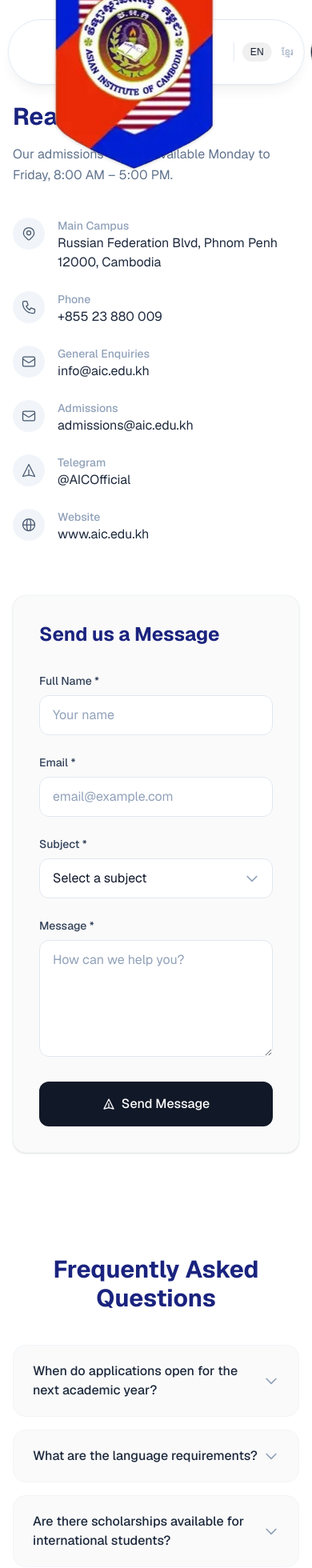
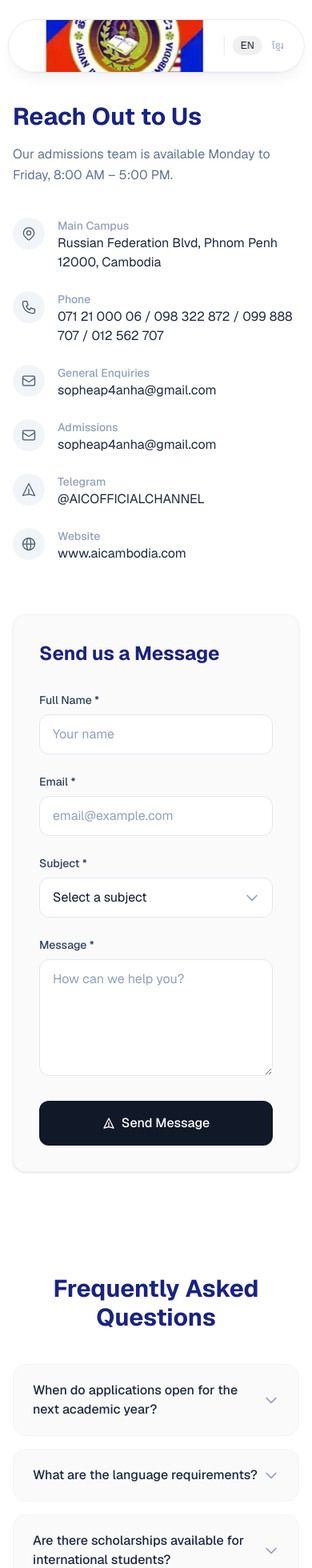
Before and after one commit to Oeun-nuphea/school-demo, a Next.js app: page /en/contact in a window 390 px wide. Shown: the top 1960 px of the page at 80% size. Built offline with nearby package versions, Linux system fonts and the light colour scheme.

Commit message:
feat: implement reusable FAQAccordion component, update contact information, and refresh leadership details.

```diff
--- a/src/app/[locale]/contact/page.tsx
+++ b/src/app/[locale]/contact/page.tsx
@@ -1,4 +1,5 @@
 import { getDictionary } from "@/dictionaries/getDictionary";
+import FAQAccordion from "@/components/FAQAccordion";
 
 export default async function Contact({ params }: { params: Promise<{ locale: 'en' | 'km' }> }) {
   const { locale } = await params;
@@ -56,7 +57,7 @@
                 </div>
                 <div>
                   <p className="text-sm text-slate-400 font-medium">Phone</p>
-                  <p className="text-slate-800">+855 23 880 009</p>
+                  <p className="text-slate-800">071 21 000 06 / 098 322 872 / 099 888 707 / 012 562 707</p>
                 </div>
               </div>
 
@@ -67,7 +68,7 @@
                 </div>
                 <div>
                   <p className="text-sm text-slate-400 font-medium">General Enquiries</p>
-                  <p className="text-slate-800">info@aic.edu.kh</p>
+                  <p className="text-slate-800">sopheap4anha@gmail.com</p>
                 </div>
               </div>
 
@@ -78,7 +79,7 @@
                 </div>
                 <div>
                   <p className="text-sm text-slate-400 font-medium">Admissions</p>
-                  <p className="text-slate-800">admissions@aic.edu.kh</p>
+                  <p className="text-slate-800">sopheap4anha@gmail.com</p>
                 </div>
               </div>
 
@@ -89,7 +90,7 @@
                 </div>
                 <div>
                   <p className="text-sm text-slate-400 font-medium">Telegram</p>
-                  <p className="text-slate-800">@AICOfficial</p>
+                  <p className="text-slate-800">@AICOFFICIALCHANNEL</p>
                 </div>
               </div>
 
@@ -100,7 +101,7 @@
                 </div>
                 <div>
                   <p className="text-sm text-slate-400 font-medium">Website</p>
-                  <p className="text-slate-800">www.aic.edu.kh</p>
+                  <p className="text-slate-800">www.aicambodia.com</p>
                 </div>
               </div>
             </div>
@@ -171,22 +172,7 @@
           <h2 className="text-3xl font-bold text-center mb-10" style={{ color: '#1a237e' }}>
             Frequently Asked Questions
           </h2>
-          <div className="space-y-4">
-            {faqs.map((faq, idx) => (
-              <details
-                key={idx}
-                className="group w-full bg-[#fafafa] border border-slate-100 rounded-2xl overflow-hidden transition-all duration-300 open:shadow-md"
-              >
-                <summary className="w-full px-6 py-5 flex items-center justify-between cursor-pointer hover:bg-slate-50 transition-colors list-none [&::-webkit-details-marker]:hidden">
-                  <span className="font-medium text-slate-800">{faq.question}</span>
-                  <svg className="w-5 h-5 text-slate-400 group-open:-rotate-180 transition-transform duration-300 shrink-0" fill="none" viewBox="0 0 24 24" stroke="currentColor"><path strokeLinecap="round" strokeLinejoin="round" strokeWidth={2} d="M19 9l-7 7-7-7" /></svg>
-                </summary>
-                <div className="px-6 pb-5 pt-0 text-slate-600 leading-relaxed border-t border-slate-100/50 mt-1">
-                  {faq.answer}
-                </div>
-              </details>
-            ))}
-          </div>
+          <FAQAccordion faqs={faqs} />
         </div>
       </div>
     </main>
--- /dev/null
+++ b/src/components/FAQAccordion.tsx
@@ -0,0 +1,45 @@
+"use client";
+
+import { useState } from "react";
+
+export default function FAQAccordion({ faqs }: { faqs: { question: string; answer: string }[] }) {
+  const [openIndex, setOpenIndex] = useState<number | null>(null);
+
+  return (
+    <div className="space-y-4">
+      {faqs.map((faq, idx) => {
+        const isOpen = openIndex === idx;
+        return (
+          <div
+            key={idx}
+            className={`w-full bg-[#fafafa] border border-slate-100 rounded-2xl overflow-hidden transition-all duration-300 ${isOpen ? 'shadow-md' : ''}`}
+          >
+            <button
+              onClick={() => setOpenIndex(isOpen ? null : idx)}
+              className="w-full px-6 py-5 flex items-center justify-between text-left hover:bg-slate-50 transition-colors"
+            >
+              <span className="font-medium text-slate-800">{faq.question}</span>
+              <svg
+                className={`w-5 h-5 text-slate-400 transform transition-transform duration-300 shrink-0 ${isOpen ? '-rotate-180' : ''}`}
+                fill="none"
+                viewBox="0 0 24 24"
+                stroke="currentColor"
+              >
+                <path strokeLinecap="round" strokeLinejoin="round" strokeWidth={2} d="M19 9l-7 7-7-7" />
+              </svg>
+            </button>
+            <div
+              className={`grid transition-all duration-300 ease-in-out ${isOpen ? 'grid-rows-[1fr] opacity-100' : 'grid-rows-[0fr] opacity-0'}`}
+            >
+              <div className="overflow-hidden">
+                <div className="px-6 pb-5 pt-0 text-slate-600 leading-relaxed border-t border-slate-100/50 mt-1">
+                  {faq.answer}
+                </div>
+              </div>
+            </div>
+          </div>
+        );
+      })}
+    </div>
+  );
+}
--- a/src/components/Footer.tsx
+++ b/src/components/Footer.tsx
@@ -58,11 +58,11 @@
               </li>
               <li className="flex gap-3">
                 <svg className="w-5 h-5 shrink-0 text-slate-400" fill="none" viewBox="0 0 24 24" stroke="currentColor"><path strokeLinecap="round" strokeLinejoin="round" strokeWidth={2} d="M3 5a2 2 0 012-2h3.28a1 1 0 01.948.684l1.498 4.493a1 1 0 01-.502 1.21l-2.257 1.13a11.042 11.042 0 005.516 5.516l1.13-2.257a1 1 0 011.21-.502l4.493 1.498a1 1 0 01.684.949V19a2 2 0 01-2 2h-1C9.716 21 3 14.284 3 6V5z" /></svg>
-                +855 (0) 12 345 678
+                071 21 000 06 / 098 322 872
               </li>
               <li className="flex gap-3">
                 <svg className="w-5 h-5 shrink-0 text-slate-400" fill="none" viewBox="0 0 24 24" stroke="currentColor"><path strokeLinecap="round" strokeLinejoin="round" strokeWidth={2} d="M3 8l7.89 5.26a2 2 0 002.22 0L21 8M5 19h14a2 2 0 002-2V7a2 2 0 00-2-2H5a2 2 0 00-2 2v10a2 2 0 002 2z" /></svg>
-                info@aic.edu.kh
+                sopheap4anha@gmail.com
               </li>
             </ul>
           </div>
--- a/src/components/Navbar.tsx
+++ b/src/components/Navbar.tsx
@@ -3,12 +3,14 @@
 import Link from "next/link";
 import Image from "next/image";
 import { usePathname, useRouter } from "next/navigation";
+import { useState } from "react";
 import en from "@/dictionaries/en.json";
 import km from "@/dictionaries/km.json";
 
 export default function Navbar() {
   const pathname = usePathname();
   const router = useRouter();
+  const [isMobileMenuOpen, setIsMobileMenuOpen] = useState(false);
 
   const locale = pathname?.startsWith("/km") ? "km" : "en";
   const dict = locale === "km" ? km : en;
@@ -35,12 +37,12 @@
   };
 
   return (
-    <nav className="fixed top-6 left-1/2 -translate-x-1/2 w-[95%] max-w-7xl z-50 bg-white/80 backdrop-blur-2xl border border-slate-200 shadow-lg shadow-slate-900/5 rounded-full transition-all duration-300">
-      <div className="px-8">
-        <div className="flex justify-between items-center h-20">
+    <nav className={`fixed top-6 left-1/2 -translate-x-1/2 w-[95%] max-w-7xl z-50 bg-white/90 backdrop-blur-2xl border border-slate-200 shadow-lg shadow-slate-900/5 transition-all duration-300 overflow-hidden ${isMobileMenuOpen ? "rounded-3xl" : "rounded-full"}`}>
+      <div className="px-5 md:px-8">
+        <div className="flex justify-between items-center h-16 md:h-20">
 
           {/* Logo */}
-          <Link href={`/${locale}`} className="flex-shrink-0 flex items-center gap-2.5 group">
+          <Link href={`/${locale}`} onClick={() => setIsMobileMenuOpen(false)} className="flex-shrink-0 flex items-center gap-2.5 group">
             <Image
               src="/logo-transparent.png"
               alt="Academic Excellence Logo"
@@ -55,7 +57,7 @@
           </Link>
 
           {/* Nav Links */}
-          <div className="hidden md:flex items-center">
+          <div className="hidden lg:flex items-center">
             {navLinks.map((link, i) => {
               const isActive = pathname === link.href || pathname?.startsWith(link.href + "/");
               return (
@@ -75,8 +77,8 @@
           </div>
 
           {/* Actions */}
-          <div className="flex items-center gap-3">
-            {/* inside your nav-links flex row */}
+          <div className="flex items-center gap-2 md:gap-3">
+            {/* Language Switch */}
             <div className="flex items-center border-l border-slate-200 pl-2.5 ml-1 gap-0.5">
               <button
                 onClick={() => locale !== "en" && toggleLanguage()}
@@ -99,6 +101,7 @@
                 ខ្មែរ
               </button>
             </div>
+
             <Link
               href={`/${locale}/contact`}
               className={`hidden lg:block px-4 py-1.5 text-sm font-medium rounded-full transition-colors ${
@@ -109,14 +112,66 @@
             >
               {dict.navbar.contact}
             </Link>
+
             <Link
               href={`/${locale}/admissions`}
-              className="px-5 py-2 bg-slate-900 text-white text-sm font-medium rounded-full shadow-sm hover:bg-slate-800 hover:shadow-md hover:-translate-y-0.5 transition-all duration-200"
+              className="hidden sm:flex px-5 py-2 bg-slate-900 text-white text-sm font-medium rounded-full shadow-sm hover:bg-slate-800 hover:shadow-md hover:-translate-y-0.5 transition-all duration-200"
             >
               {dict.navbar.apply}
             </Link>
+
+            {/* Mobile Menu Toggle Button */}
+            <button
+              className="lg:hidden p-2 ml-1 text-slate-600 hover:bg-slate-100 rounded-full transition-colors"
+              onClick={() => setIsMobileMenuOpen(!isMobileMenuOpen)}
+            >
+              <svg className="w-6 h-6" fill="none" viewBox="0 0 24 24" stroke="currentColor">
+                {isMobileMenuOpen ? (
+                  <path strokeLinecap="round" strokeLinejoin="round" strokeWidth={2} d="M6 18L18 6M6 6l12 12" />
+                ) : (
+                  <path strokeLinecap="round" strokeLinejoin="round" strokeWidth={2} d="M4 6h16M4 12h16M4 18h16" />
+                )}
+              </svg>
+            </button>
           </div>
 
+        </div>
+      </div>
+
+      {/* Mobile Menu Expandable Container */}
+      <div className={`lg:hidden transition-[max-height] duration-300 ease-in-out ${isMobileMenuOpen ? "max-h-96" : "max-h-0"} overflow-y-auto border-t border-slate-100`}>
+        <div className="px-6 py-4 flex flex-col gap-2">
+          {navLinks.map((link, i) => {
+            const isActive = pathname === link.href || pathname?.startsWith(link.href + "/");
+            return (
+              <Link
+                key={i}
+                href={link.href}
+                onClick={() => setIsMobileMenuOpen(false)}
+                className={`block px-4 py-3 rounded-xl text-base font-medium transition-colors ${
+                  isActive
+                    ? "text-blue-700 bg-blue-50"
+                    : "text-slate-600 hover:text-slate-900 hover:bg-slate-50"
+                }`}
+              >
+                {link.name}
+              </Link>
+            );
+          })}
+          <Link
+            href={`/${locale}/contact`}
+            onClick={() => setIsMobileMenuOpen(false)}
+            className="block px-4 py-3 rounded-xl text-base font-medium text-slate-600 hover:text-slate-900 hover:bg-slate-50 transition-colors"
+          >
+            {dict.navbar.contact}
+          </Link>
+          <Link
+            href={`/${locale}/admissions`}
+            onClick={() => setIsMobileMenuOpen(false)}
+            className="block sm:hidden px-4 py-3 mt-2 text-center bg-slate-900 text-white rounded-xl text-base font-medium hover:bg-slate-800 transition-colors"
+          >
+            {dict.navbar.apply}
+          </Link>
         </div>
       </div>
     </nav>
```
Also changed, not shown: src/dictionaries/en.json (+4 -4 lines), src/dictionaries/km.json (+4 -4 lines), 1 other file (tests, documents, lock files or other folders). Lines whose indentation alone changed are shown as unchanged.
